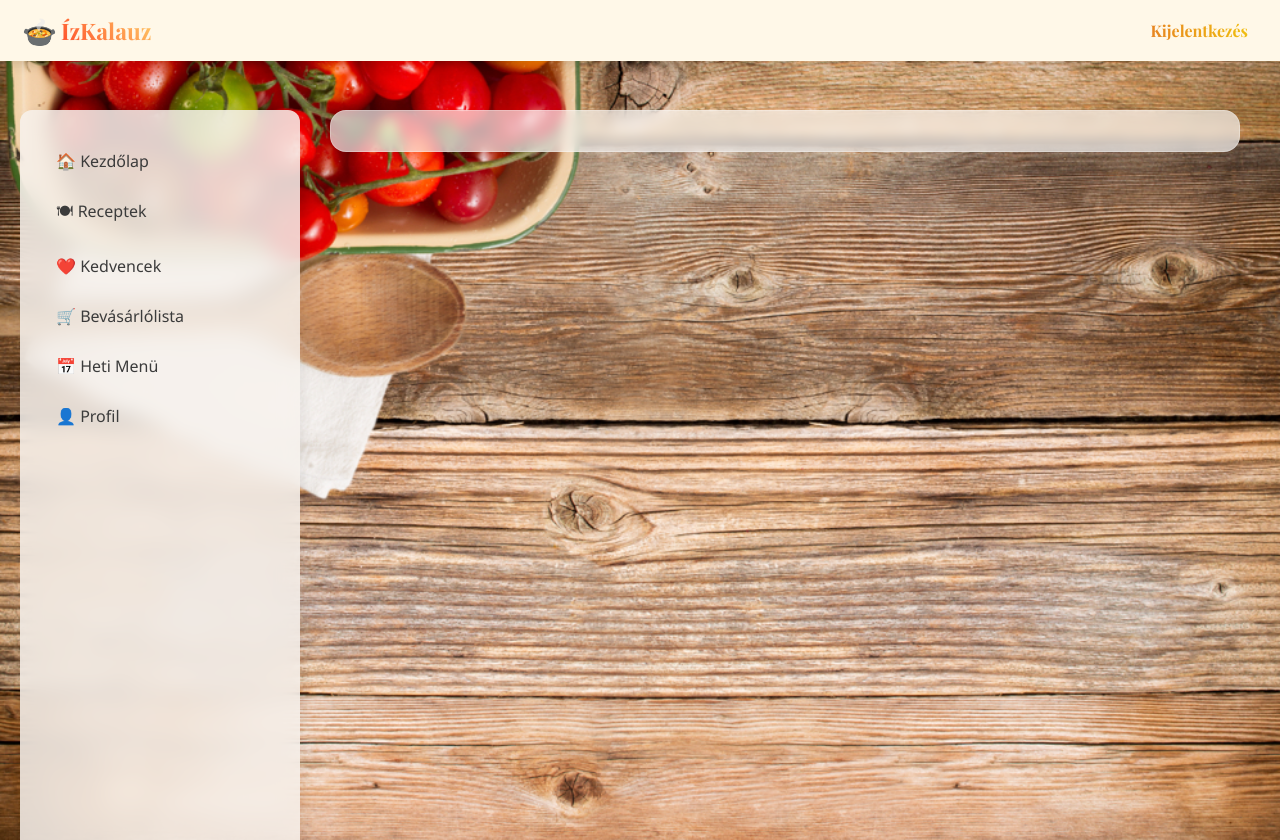
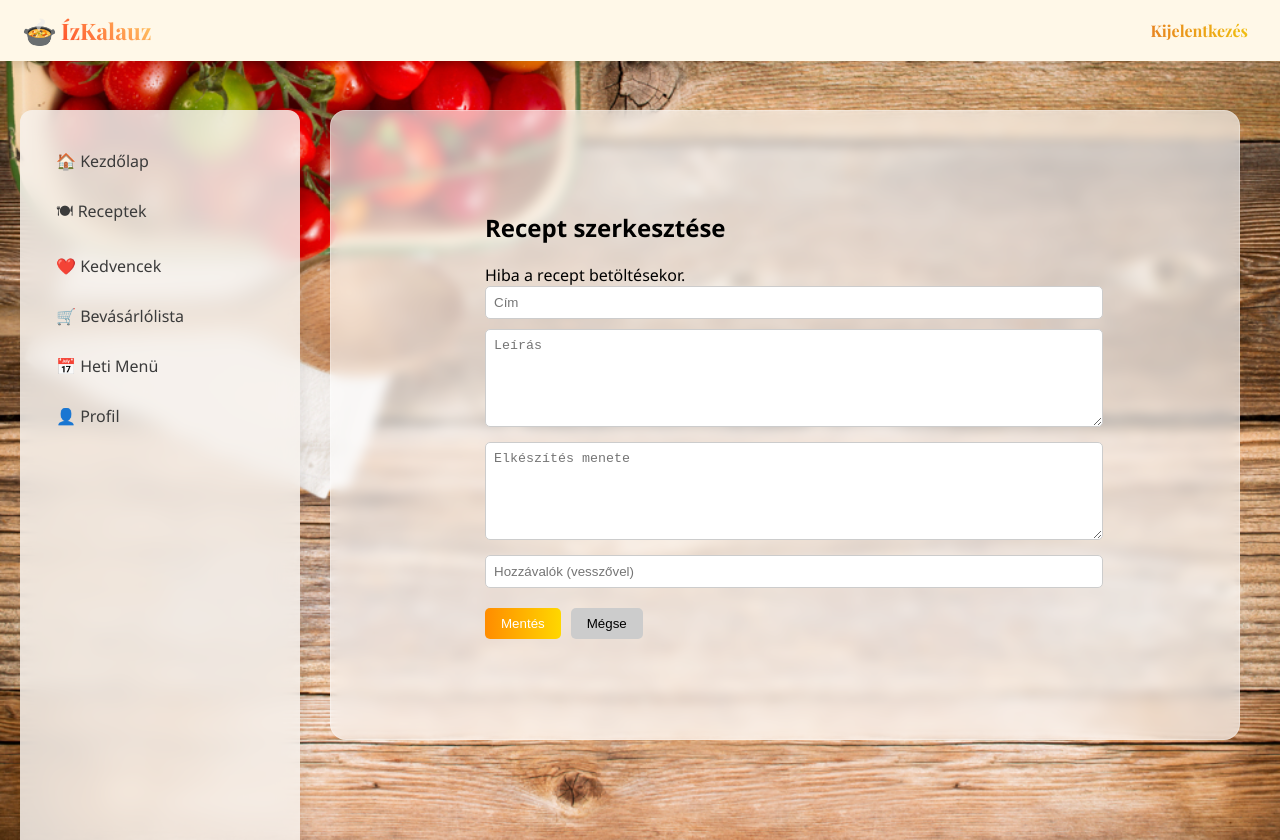
Before and after one commit to Flo535/izkalauzfrontend, a Vue app: page /edit-recipe/1 in a window 1280 px wide. Built offline with nearby package versions, Linux system fonts and the light colour scheme; no server answers; sample sign-in values are in the browser's storage.

Commit message:
Mai munkák: NewRecipe és EditRecipe oldalak, szerkesztés és törlés gombok profilon

```diff
--- /dev/null
+++ b/src/pages/EditRecipe.vue
@@ -0,0 +1,100 @@
+<template>
+  <div class="edit-recipe-page fade-in">
+    <h2 class="page-title">Recept szerkesztése</h2>
+
+    <div v-if="error" class="error">{{ error }}</div>
+
+    <input v-model="recipe.title" placeholder="Cím" class="input-field" />
+    <textarea v-model="recipe.description" placeholder="Leírás" class="textarea-field"></textarea>
+    <textarea v-model="recipe.howToText" placeholder="Elkészítés menete" class="textarea-field"></textarea>
+    <input v-model="ingredientsText" placeholder="Hozzávalók (vesszővel)" class="input-field" />
+
+    <div class="buttons">
+      <button class="save-btn" @click="saveRecipe">Mentés</button>
+      <button class="cancel-btn" @click="$router.push('/profile')">Mégse</button>
+    </div>
+  </div>
+</template>
+
+<script>
+import axios from 'axios'
+
+export default {
+  data() {
+    return {
+      recipe: {
+        title: '',
+        description: '',
+        howToText: '',
+        ingredients: []
+      },
+      error: null
+    }
+  },
+  computed: {
+    ingredientsText: {
+      get() {
+        return this.recipe.ingredients.join(', ')
+      },
+      set(value) {
+        this.recipe.ingredients = value.split(',').map(i => i.trim()).filter(i => i)
+      }
+    }
+  },
+  async mounted() {
+    const id = this.$route.params.id
+    const token = localStorage.getItem('token')
+    if (!token) return this.$router.push('/login')
+
+    try {
+      const res = await axios.get(`https://localhost:5150/api/Recipes/${id}`, {
+        headers: { Authorization: `Bearer ${token}` }
+      })
+      this.recipe = res.data
+    } catch (err) {
+      this.error = err.response?.data?.message || 'Hiba a recept betöltésekor.'
+    }
+  },
+  methods: {
+    async saveRecipe() {
+      const token = localStorage.getItem('token')
+      try {
+        const payload = {
+          title: this.recipe.title,
+          description: this.recipe.description,
+          howToText: this.recipe.howToText,
+          ingredients: this.recipe.ingredients
+        }
+
+        await axios.put(
+          `https://localhost:5150/api/Recipes/${this.$route.params.id}`,
+          payload,
+          { headers: { Authorization: `Bearer ${token}` } }
+        )
+
+        // sikeres mentés után vissza a profil oldalra
+        this.$router.push('/profile')
+      } catch (err) {
+        // ide már a hiba üzenet ne jöjjön, csak ha tényleg rossz
+        this.error = err.response?.data?.message || null
+      }
+    }
+  }
+}
+</script>
+
+<style scoped>
+.edit-recipe-page {
+  max-width: 600px;
+  margin: 80px auto;
+  padding: 0 20px;
+}
+.page-title { font-size: 1.5rem; font-weight: bold; margin-bottom: 20px; }
+.input-field, .textarea-field { width: 100%; margin-bottom: 10px; padding: 8px; border-radius: 5px; border: 1px solid #ccc; }
+.textarea-field { min-height: 80px; }
+.buttons { display: flex; gap: 10px; margin-top: 10px; }
+.save-btn { background: linear-gradient(to right, #FF8C00, #FFD700); border: none; padding: 8px 16px; border-radius: 5px; color: white; cursor: pointer; }
+.cancel-btn { background: #ccc; border: none; padding: 8px 16px; border-radius: 5px; cursor: pointer; }
+.fade-in { animation: fadeIn 0.5s ease forwards; }
+@keyframes fadeIn { from { opacity: 0; transform: translateY(5px); } to { opacity: 1; transform: translateY(0); } }
+</style>
--- a/src/pages/Profile.vue
+++ b/src/pages/Profile.vue
@@ -36,7 +36,10 @@
         </div>
 
         <div class="card-buttons">
-          <button class="edit-btn" @click="editRecipe(recipe)">Szerkesztés</button>
+          <button class="edit-btn" @click="$router.push({ name: 'EditRecipe', params: { id: recipe.id } })">
+            Szerkesztés
+          </button>
+
           <button class="delete-btn" @click="deleteRecipe(recipe.id)">Törlés</button>
         </div>
       </div>
--- a/src/router/index.js
+++ b/src/router/index.js
@@ -24,6 +24,8 @@ const routes = [
   { path: '/register', component: Register },
   { path: '/profile', component: Profile },
   { path: '/new-recipe', name: 'NewRecipe', component: NewRecipe }, // <-- új route
+  { path: '/edit-recipe/:id',  name: 'EditRecipe',  component: () => import('@/pages/EditRecipe.vue')  },
+
   { path: '/admin', component: AdminUsers, meta: { requiresAdmin: true } },
   { path: '/recept/:id', component: RecipeDetails }
 ]
```
